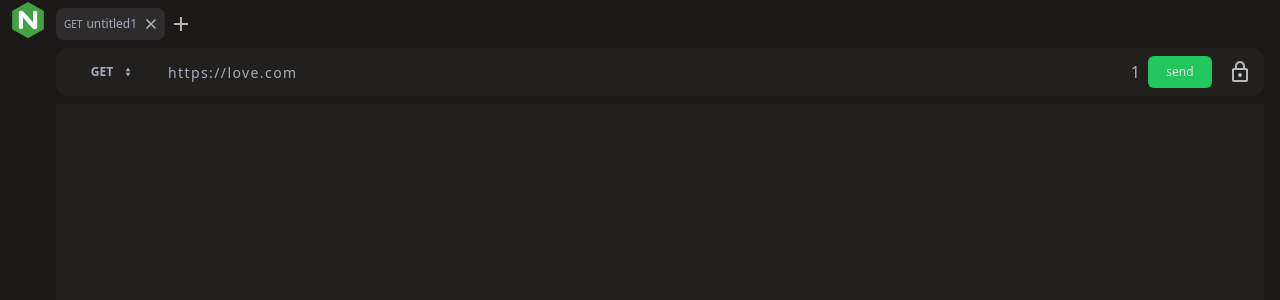
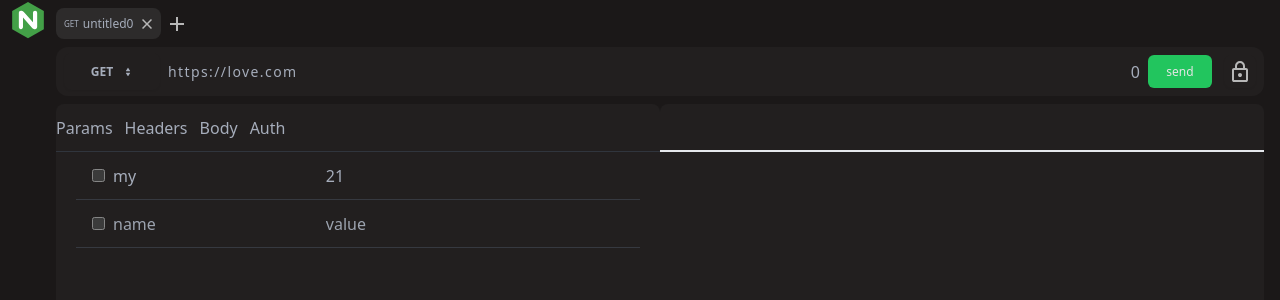
Before and after one commit to Natib22/Api-Tester, a Next.js app in the folder apitester/: page / in a window 1280 px wide. Shown: the top 300 px of the page. Built offline with nearby package versions, Linux system fonts and the light colour scheme.

Commit message:
added request panel and fixed state managment issue on params

```diff
--- a/apitester/app/Components/Panel.tsx
+++ b/apitester/app/Components/Panel.tsx
@@ -1,9 +1,9 @@
 import React from "react";
 import RequestPanel from "./RequestPanel";
 import ResponsePanel from "./ResponsePanel";
-const Panel = () => {
-  return <div className="flex mobile:flex-col pc:flex-row bg-lightgrey  flex-grow w-full mt-2">
-    <RequestPanel />
+const Panel = ({tabId}: {tabId : string}) => {
+  return <div className="h-full flex mobile:flex-col pc:flex-row   flex-grow w-full mt-2 max-pc:gap-1">
+    <RequestPanel  tabId={tabId}/>
     <ResponsePanel />
 
   </div>;
--- a/apitester/app/Components/RequestPanel.tsx
+++ b/apitester/app/Components/RequestPanel.tsx
@@ -1,17 +1,91 @@
 "use client"
-import React from 'react'
+import React, { useEffect } from 'react'
+import { useState } from 'react'
+import { useSelector, useDispatch } from 'react-redux'
+import { RootState } from '../store'
+import { changeParams } from '../features/tabs/tabsSlice'
 
 
-const RequestPanel = () => {
-    // const [list , setList] = useState<string[]>([])
+
+const RequestPanel = ({tabId} :{tabId: string}) => {
+  const [activeTab, setActiveTab] = useState('Params')
+  const dispatch = useDispatch()
+  const [index, setIndex] = useState(3)
+  useEffect(() => {
+    // Dispatch once when component mounts or when specific dependencies change
+    dispatch(changeParams({ tabid: tabId, params: ["my", "21"], index: index }));
+  }, [dispatch , index]);
+
+
+
+ const params = useSelector((state: RootState) => state.tabs.value[Number(tabId)].params)
+ console.log(params)
+
+
+
 
   return (
-    <div className='w-full mb-2 min-h-[300px] bg-lightgrey flex flex-col'>
-        {/* <button className='h-6 bg-blue-400' onClick={() => setList((prev) => [...prev, "another item"])}> here</button>
+    <div className='w-full mb-2 min-h-[300px] pc:h-full bg-lightgrey flex flex-col rounded-lg'>
+      <div className='border-b-[0.5px] border-b-slate-600 border-opacity-40 h-12 flex gap-3'>
+        <button aria-selected={activeTab == "Params"} role="tab" id= "Params" onClick={() => setActiveTab("Params")}> Params</button>
+        <button aria-selected={activeTab == "Headers"} role="tab" id="Headers" onClick={() => setActiveTab("Headers")}>Headers</button>
+        <button aria-selected={activeTab == "Body"} role="tab" id="Body" onClick={() => setActiveTab("Body")}>Body</button>
+        <button aria-selected={activeTab == "Auth"} role="tab" id = "Auth" onClick={() => setActiveTab("Auth")}>Auth</button>
+      </div>
 
-        {list.map((  item , ind) => {
-            return <div className='h-5 w-full bg-white' key={ind}>{item}</div>
-        })} */}
+
+      <div className=' flex flex-grow flex-col'>
+      <div
+          id="params-panel"
+          role="tabpanel"
+          aria-labelledby="tab-1"
+          hidden={activeTab !== 'Params'}
+          className=""
+        >
+          {params.map((param, index) => (
+            <div className='flex px-4 mx-5  border-opacity-50  border-b-gray-600 border-b-[0.05px] h-12  hover:bg-[#2d2b2b]' >
+            <input
+                  type="checkbox"
+
+                  className="mr-2 outline-none border-none"
+                  id="toggle-checkbox"
+                />
+
+            <input
+            id= {`tab1-input-${index}`}
+            name= {`${tabId}-${index}`}
+            value={params[index][0]}
+            key={index}
+            onChange={(e) => dispatch(changeParams({ tabid: tabId, params: [e.target.value, params[index][1]], index: index }))}
+            className='w-2/5 outline-none bg-transparent'
+            placeholder='name'
+
+          />
+          <input
+            id= {`tab1-input-${index}`}
+            name= {`${tabId}-${index}`}
+            value={params[index][1]}
+            key={index}
+            onChange={(e) => dispatch(changeParams({ tabid: tabId, params: [params[index][0], e.target.value], index: index }))}
+            className='w-2/5 flex-grow outline-none bg-transparent'
+            placeholder='value'
+          />
+           </div>
+
+          ))}
+
+          {/* <input
+            id="tab1-input"
+            type="text"
+            value={tab1Input}
+            onChange={(e) => setTab1Input(e.target.value)}
+          /> */}
+        </div>
+
+      </div>
+
+
+
 
     </div>
   )
--- a/apitester/app/Components/ResponsePanel.tsx
+++ b/apitester/app/Components/ResponsePanel.tsx
@@ -2,7 +2,8 @@ import React from 'react'
 
 const ResponsePanel = () => {
   return (
-    <div className='w-full max-pc:min-h-80  bg-lightgrey'>
+    <div className='w-full max-pc:min-h-80  bg-lightgrey rounded-lg '>
+      <div className='border-b-2 h-12'></div>
 
     </div>
   )
--- a/apitester/app/Components/Tabs.tsx
+++ b/apitester/app/Components/Tabs.tsx
@@ -4,7 +4,12 @@ import { useSelector, useDispatch } from 'react-redux'
 import { RootState } from '../store'
 import { addTab, removeTab } from '../features/tabs/tabsSlice'
 
-const Tabs = () => {
+interface TabsProps {
+  setCurrTabId: (tabId: string) => void;
+  // Function that takes a string and returns void
+}
+
+const Tabs = ({setCurrTabId} : TabsProps) => {
   const dispatch = useDispatch()
   const tabs = useSelector((state: RootState) => state.tabs.value)
   const handleAddTab = () => {
@@ -13,11 +18,14 @@ const Tabs = () => {
   const handleRemoveTab = (tabid: string) => {
     dispatch(removeTab(tabid))
   }
+  const handleChangeTab = (tabid: string) => {
+      setCurrTabId(tabid)
+  }
   return (
-    <div className=' h-8 w-auto my-2  flex items-center overflow-x-auto '>
+    <div className=' h-9 w-auto my-2  flex items-center overflow-x-auto '>
       <div className='  h-full overflow-scroll flex items-center gap-2'>
       {tabs.map((tab, index) => (
-        <div key = {index} className='flex h-full   w-auto max-w-52 p-1  items-center bg-[#2d2b2b] rounded-lg'> <span className='text-[10px] ml-1'>{tab.method}</span> <span className='text-xs m-1 overflow-hidden
+        <div onClick={() => handleChangeTab(tab.tabid)} key = {index} className='flex h-full   w-auto max-w-52 p-1  items-center bg-[#2d2b2b] rounded-lg'> <span className='text-[8px] ml-1'>{tab.method}</span> <span className='text-xs m-1 overflow-hidden
         '>{tab.title}{tab.tabid}</span> <span  onClick = {() => handleRemoveTab(tab.tabid)} className=''><svg xmlns="http://www.w3.org/2000/svg" height="20px" viewBox="0 -960 960 960" width="20px" fill="#B7B7B7"><path d="m291-240-51-51 189-189-189-189 51-51 189 189 189-189 51 51-189 189 189 189-51 51-189-189-189 189Z"/></svg></span></div>
 
 
--- a/apitester/app/Components/Urlsearchbar.tsx
+++ b/apitester/app/Components/Urlsearchbar.tsx
@@ -1,14 +1,14 @@
 "use client"
 import React from "react";
-import { useState } from "react";
+
 import { RootState } from '../store'
 import { useDispatch, useSelector } from "react-redux";
-import { changeUrl } from "../features/tabs/tabsSlice";
+import { changeUrl , changeMethod } from "../features/tabs/tabsSlice";
 
 
 
 interface UrlsearchbarProps {
-  currTabId: number;
+  currTabId: string;
 }
 
 const Urlsearchbar: React.FC<UrlsearchbarProps> = ({ currTabId })=> {
@@ -18,25 +18,30 @@ const currTab = tabs.find(tab => tab.tabid === String(currTabId));
 
   const dispatch = useDispatch()
 
+
+
   const handleChangeUrl = (event: React.ChangeEvent<HTMLInputElement>) => {
     dispatch(changeUrl({ tabid: String(currTabId), url: event.target.value })); // Update state with the current value of the input
   };
+  const handleChangeMethod = (method: string) => {
+    console.log(method)
+    dispatch(changeMethod({tabid: String(currTabId) , method : method}))
+  }
 
 
 
 
-  const[reqType , setReqType] = useState<string>("GET")
   console.log(currTab?.url)
-  return <div className="w-full  flex items-center mobile:h-10 pc:h-12 bg-lightgrey rounded-xl active:bg-[#2d2b2b]  hover:bg-[#2d2b2b]">
+  return <div className="w-full  flex items-center mobile:h-10 pc:h-14 bg-lightgrey rounded-xl active:bg-[#2d2b2b]  hover:bg-[#2d2b2b]">
     <div className=" h-full flex items-center dropdown dropdown-bottom mobile:px-1 pc:px-2">
-  <div tabIndex={0} role="button" className="     btn btn-xs h-3/4 w-24 bg-transparent border-none">{currTab?.method } <svg fill="none" xmlns="http://www.w3.org/2000/svg" width="10px" height= "10px" viewBox="0 0 12 12" className="ml-0.5 Icon_icon__QR_ZH Icon_size_xs__Uce_e"><path fill-rule="evenodd" clip-rule="evenodd" d="M3.841 5.031H8.16c.257 0 .422-.232.3-.424L6.301 1.184c-.129-.204-.473-.204-.602 0L3.541 4.607c-.122.192.043.424.3.424Zm4.318 2H3.84c-.257 0-.422.232-.3.424l2.158 3.424c.129.203.473.203.602 0l2.158-3.424c.122-.192-.043-.424-.3-.424Z" fill="currentColor"></path></svg></div>
+  <div tabIndex={0} role="button" className="     btn btn-xs h-3/4 w-24 bg-transparent border-none">{currTab?.method} <svg fill="none" xmlns="http://www.w3.org/2000/svg" width="10px" height= "10px" viewBox="0 0 12 12" className="ml-0.5 Icon_icon__QR_ZH Icon_size_xs__Uce_e"><path fillRule="evenodd" clipRule="evenodd" d="M3.841 5.031H8.16c.257 0 .422-.232.3-.424L6.301 1.184c-.129-.204-.473-.204-.602 0L3.541 4.607c-.122.192.043.424.3.424Zm4.318 2H3.84c-.257 0-.422.232-.3.424l2.158 3.424c.129.203.473.203.602 0l2.158-3.424c.122-.192-.043-.424-.3-.424Z" fill="currentColor"></path></svg></div>
   <ul tabIndex={0} className="dropdown-content menu bg-base-100 rounded-box z-[1] w-36 p-2 shadow">
-    <li><a onClick={() => setReqType("GET")}>GET</a></li>
-    <li><a onClick={() => setReqType("HEAD")}>HEAD</a></li>
-    <li><a onClick={() => setReqType("POST")}>POST</a></li>
-    <li><a onClick={() => setReqType("PUT")}>PUT</a></li>
-    <li><a onClick={() => setReqType("PATCH")}>PATCH</a></li>
-    <li><a onClick={() => setReqType("DELETE")}>DELETE</a></li>
+    <li><a onClick={() => {  handleChangeMethod("GET"); }}>GET</a></li>
+    <li><a onClick={() => {  handleChangeMethod("HEAD"); }}>HEAD</a></li>
+    <li><a onClick={() => {  handleChangeMethod("POST"); }}>POST</a></li>
+    <li><a onClick={() => {  handleChangeMethod("PUT"); }}>PUT</a></li>
+    <li><a onClick={() => { handleChangeMethod("PATCH"); }}>PATCH</a></li>
+    <li><a onClick={() => {  handleChangeMethod("DELETE"); }}>DELETE</a></li>
 
 
   </ul>
--- a/apitester/app/features/tabs/tabsSlice.ts
+++ b/apitester/app/features/tabs/tabsSlice.ts
@@ -6,6 +6,8 @@ export interface tabState {
   title : string,
     url : string,
     method : string,
+    params : [ string, string][],
+    headers : [ string, string][],
 
 }
 
@@ -16,8 +18,8 @@ export interface TabsState {
 }
 
 const initialState: TabsState = {
-    value: [{tabid: "1", title: "untitled", url: "https://love.com"  , method: "GET"}],
-    currentTabId: "1"
+    value: [{tabid: "0", title: "untitled", url: "https://love.com"  , method: "GET" , params: [] , headers :[]}],
+    currentTabId: "0"
 }
 
 export const tabsSlice = createSlice({
@@ -27,7 +29,7 @@ export const tabsSlice = createSlice({
     addTab : (state) => {
          const tabid: number = Number(state.currentTabId) + 1
 
-        state.value.push({tabid: String(tabid), title: "untitled", url: "https://love.com", method: "GET"})
+        state.value.push({tabid: String(tabid), title: "untitled", url: "https://love.com", method: "GET" , params: [["", ""]] , headers :[["", ""]]})
         state.currentTabId = String(tabid)
 
     },
@@ -39,11 +41,52 @@ export const tabsSlice = createSlice({
       const { tabid , url} = action.payload
       state.value = state.value.map((tab: tabState) => tab.tabid === tabid ? { ...tab, url } : tab  )
 
+    },
+    changeMethod : (state , action: PayloadAction<{ tabid: string; method: string }>) => {
+      const { tabid , method} = action.payload
+      state.value = state.value.map((tab: tabState) => tab.tabid === tabid ? { ...tab, method } : tab  )
+
+
+    },
+
+    changeParams : (state , action: PayloadAction<{ tabid: string; params: [string, string]; index: number }>) => {
+      const { tabid , params, index} = action.payload
+      const tab = state.value.find((tab) => tab.tabid === tabid);
+  if (!tab) return; // If tab is not found, exit early
+
+  // Handling params deletion
+  if (params[0] === "" && params[1] === "") {
+    if (index < tab.params.length - 1) {
+      // Remove the param by filtering it out
+      tab.params = tab.params.filter((_, i) => i !== index);
+    } else if (index === tab.params.length - 1) {
+      // Pop the last element if it is at the end
+      tab.params.pop();
+    }
+  } else {
+    // Ensure the index is within bounds, otherwise push a new param
+    if (index < tab.params.length) {
+      tab.params[index] = params;
+    } else {
+      tab.params.push(params); // Add new params if index is beyond current length
+    }
+    const temp: [string , string][] =[]
+    for (const [key, value] of tab.params) {
+      if (key !== "" || value !== "") {
+      temp.push([key, value])
+      }
+    }
+    temp.push(["", ""]) // Add an empty param at the end
+    tab.params = temp
+    // Add an empty param at the end
+  }
+
+
     }
   },
 })
 
 // Action creators are generated for each case reducer function
-export const { addTab , removeTab , changeUrl} = tabsSlice.actions
+export const { addTab , removeTab , changeUrl , changeMethod , changeParams} = tabsSlice.actions
 
 export default tabsSlice.reducer
--- a/apitester/app/page.tsx
+++ b/apitester/app/page.tsx
@@ -1,4 +1,4 @@
-
+"use client"
 import React from 'react'
 
 import Tabs from './Components/Tabs'
@@ -7,6 +7,7 @@ import Panel from './Components/Panel'
 
 const Homepage
  = () => {
+  const [currTabId, setCurrTabId] = React.useState("0")
   return (
     <div className='h-full w-full flex '>
       <div className='h-screen sticky top-0 w-14 max-tablet:w-[12%]'>
@@ -16,10 +17,10 @@ const Homepage
 
 
       </div>
-      <div className=' max-tablet:w-[80%] tablet:w-[90%] flex-grow   h-full pr-4 flex flex-col '>
-        < Tabs />
-        < Urlsearchbar currTabId  = {1} />
-        < Panel />
+      <div className=' max-tablet:w-[80%] tablet:w-[90%] flex-grow  pr-4 flex flex-col '>
+        < Tabs setCurrTabId = {setCurrTabId} />
+        < Urlsearchbar currTabId  = {currTabId} />
+        < Panel tabId={currTabId} />
       </div>
 
 
--- a/apitester/next.config.mjs
+++ b/apitester/next.config.mjs
@@ -1,4 +1,6 @@
 /** @type {import('next').NextConfig} */
-const nextConfig = {};
+const nextConfig = {
+    // r
+};
 
 export default nextConfig;
```
